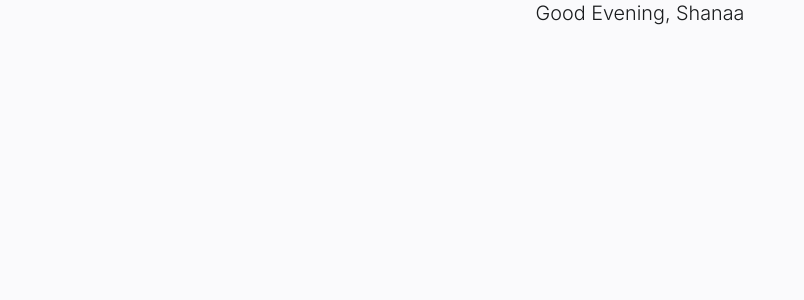
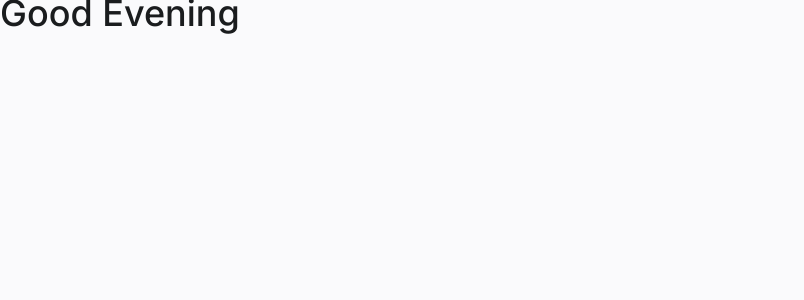
Before and after one commit to ckomondi/medbay, a Next.js app: page / in a window 1280 px wide. Shown: the top 300 px of the page, without its empty margins (0-804 px from the left). Built offline with nearby package versions, Linux system fonts and the light colour scheme.

Commit message:
Setup project

```diff
--- a/pages/index.tsx
+++ b/pages/index.tsx
@@ -15,7 +15,7 @@ function Home() {
 
         <main id={ styles.main }>
             <Scrollview direction={ Axis.vertical }>
-                <h1 className="subtitle">Good Evening, Shanaa</h1>
+                <h1 className={ styles.greeting }>Good Evening</h1>
             </Scrollview>
         </main>
 
--- a/scss/_variables.scss
+++ b/scss/_variables.scss
@@ -57,32 +57,32 @@ $weight-bold: 500;
 }
 
 
-.display, h1
+.display
 {
     font-size: 2rem;
     font-weight: var(--bold);
     font-family: var(--display);
 }
 
-.heading, h2
+.heading
 {
     font-size: 1.5rem;
     font-weight: var(--bold);
 }
 
-.title, h3
+.title
 {
     font-size: 1.25rem;
     font-weight: var(--bold);
 }
 
-.subtitle, h4
+.subtitle
 {
     font-size: 1.1rem;
     font-weight: var(--bold);
 }
 
-.label, h5
+.label
 {
     font-weight: var(--bold);
 }
--- a/scss/home.module.scss
+++ b/scss/home.module.scss
@@ -18,3 +18,12 @@
     width: 100%;
     height: 100%;
 }
+
+.greeting {
+
+    width: 100%;
+    text-align: left;
+
+    font-size: 2rem;
+    font-weight: app.$weight-bold;
+}
```
